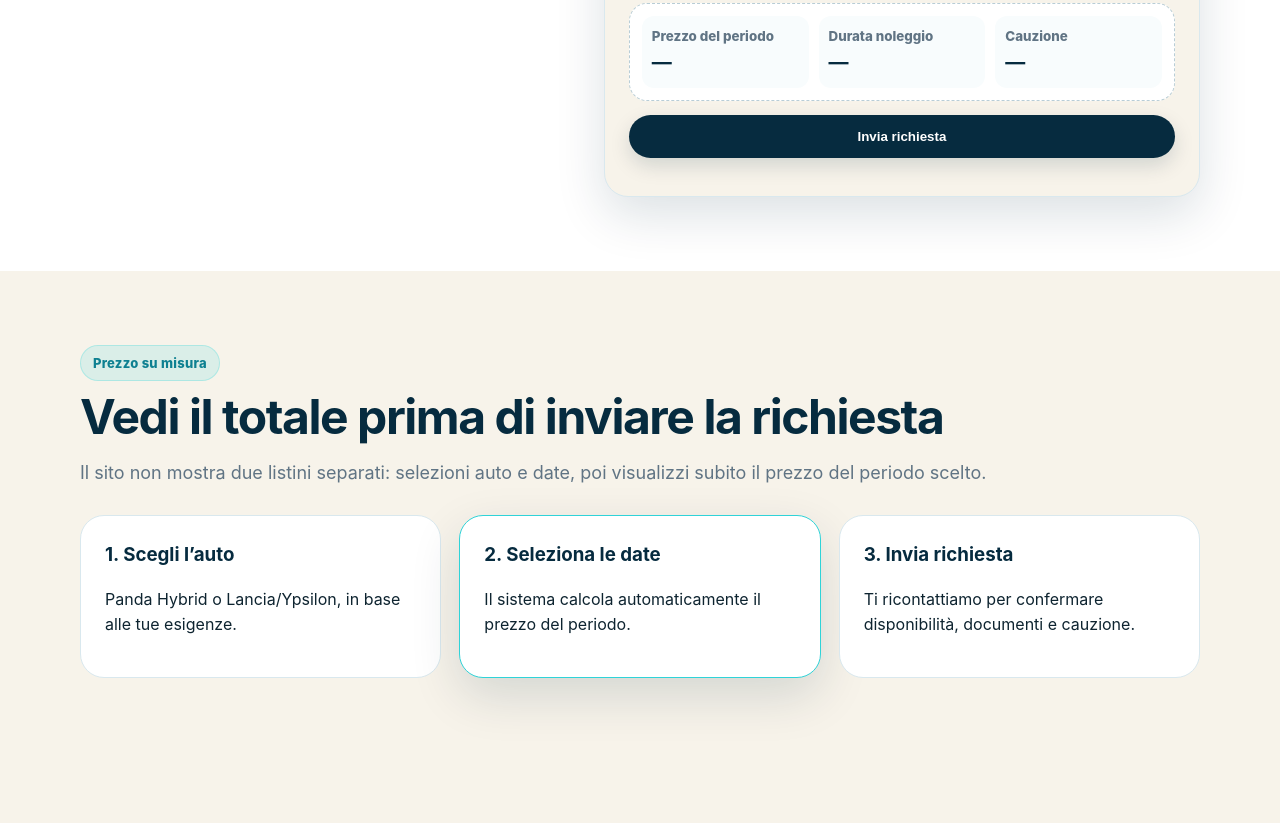
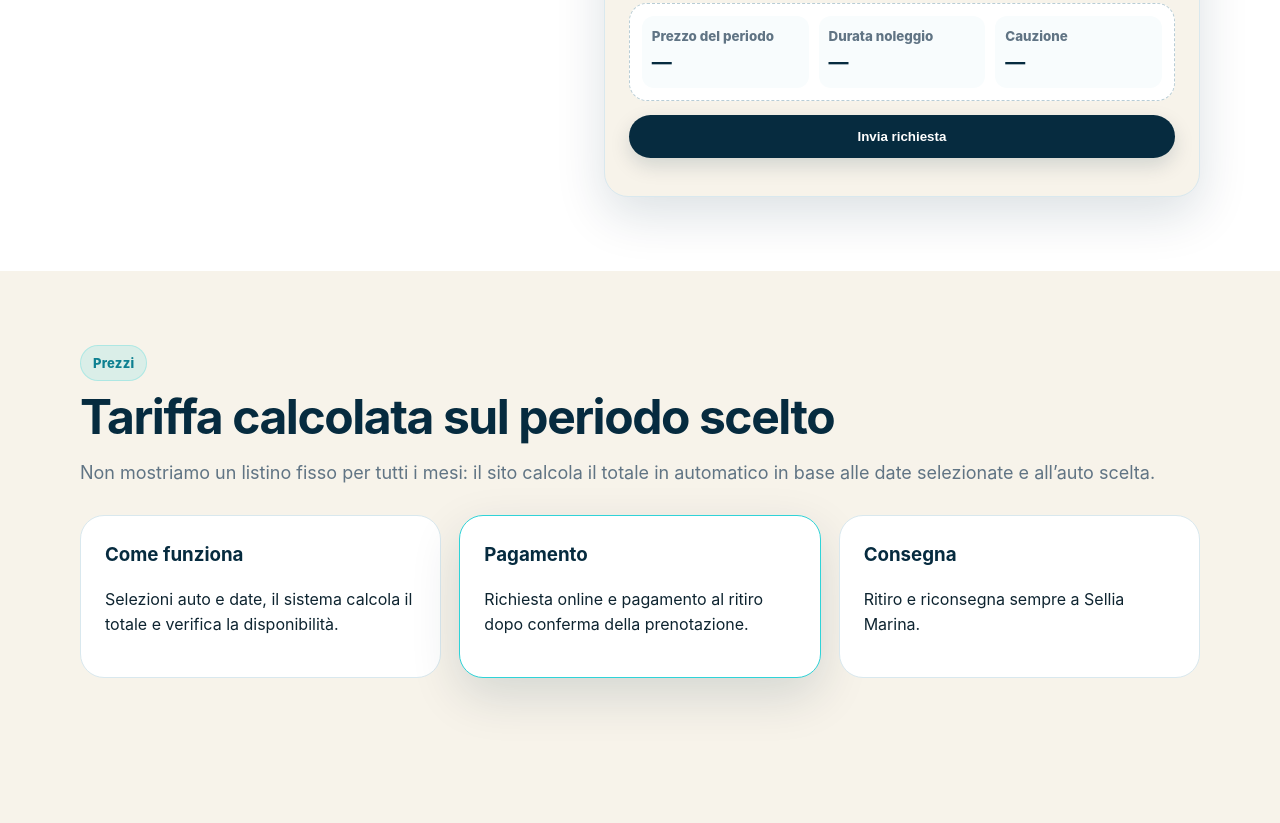
Before and after one commit to kevindesantis/CostaRent, a plain HTML site: page index.html in a window 1280 px wide. Shown: the part 1803-2626 px from the top of the page. Drawn offline with Linux system fonts and the light colour scheme; a script that the page names is missing.

Commit message:
Add files via upload

```diff
--- a/index.html
+++ b/index.html
@@ -4,7 +4,7 @@
   <meta charset="utf-8" />
   <meta name="viewport" content="width=device-width, initial-scale=1" />
   <title>CostaRent | Autonoleggio in Calabria</title>
-  <meta name="description" content="CostaRent: autonoleggio smart in Calabria. Panda Hybrid e Lancia/Ypsilon, prenotazione online, assistenza diretta e prezzi chiari." />
+  <meta name="description" content="CostaRent: autonoleggio smart in Calabria. Gruppo A e Gruppo B, prenotazione online, assistenza diretta e prezzi calcolati in base alle date scelte." />
   <link rel="icon" href="assets/favicon.svg" />
   <link rel="stylesheet" href="styles.css" />
 </head>
@@ -35,7 +35,7 @@
           </div>
           <div class="trust-row">
             <span>✓ Prezzi chiari</span>
-            <span>✓ Auto ibride</span>
+            <span>✓ Gruppo A Hybrid</span>
             <span>✓ Ritiro a Sellia Marina</span>
           </div>
         </div>
@@ -53,7 +53,7 @@
       <div class="section-head">
         <span class="eyebrow">La flotta</span>
         <h2>Auto disponibili</h2>
-        <p>Seleziona l’auto che preferisci: cliccando su “Prenota questa auto” vai direttamente alla richiesta online.</p>
+        <p>Due Fiat Panda o similare di Gruppo A Hybrid e una Lancia Ypsilon o similare di Gruppo B.</p>
       </div>
       <div id="carsGrid" class="cars-grid"></div>
       <div id="carsEmpty" class="empty hidden">Configura Supabase o aggiungi auto dal gestionale.</div>
@@ -66,7 +66,7 @@
           <h2>Controlla disponibilità e invia la richiesta</h2>
           <p>Il sistema controlla le date già occupate. Il ritiro e la riconsegna sono impostati su Sellia Marina, così la richiesta resta semplice e chiara.</p>
           <div class="notice">
-            <strong>Modalità richiesta:</strong> la prenotazione resta “in richiesta” finché non la confermi dal gestionale.
+            <strong>Ritiro e riconsegna:</strong> sempre a Sellia Marina. Il prezzo viene calcolato automaticamente in base al periodo selezionato.
           </div>
         </div>
 
@@ -134,22 +134,22 @@
 
     <section id="prezzi" class="section container">
       <div class="section-head">
-        <span class="eyebrow">Prezzo su misura</span>
-        <h2>Vedi il totale prima di inviare la richiesta</h2>
-        <p>Il sito non mostra due listini separati: selezioni auto e date, poi visualizzi subito il prezzo del periodo scelto.</p>
+        <span class="eyebrow">Prezzi</span>
+        <h2>Tariffa calcolata sul periodo scelto</h2>
+        <p>Non mostriamo un listino fisso per tutti i mesi: il sito calcola il totale in automatico in base alle date selezionate e all’auto scelta.</p>
       </div>
       <div class="price-grid">
         <div class="price-card">
-          <h3>1. Scegli l’auto</h3>
-          <p>Panda Hybrid o Lancia/Ypsilon, in base alle tue esigenze.</p>
+          <h3>Come funziona</h3>
+          <p>Selezioni auto e date, il sistema calcola il totale e verifica la disponibilità.</p>
         </div>
         <div class="price-card highlighted">
-          <h3>2. Seleziona le date</h3>
-          <p>Il sistema calcola automaticamente il prezzo del periodo.</p>
+          <h3>Pagamento</h3>
+          <p>Richiesta online e pagamento al ritiro dopo conferma della prenotazione.</p>
         </div>
         <div class="price-card">
-          <h3>3. Invia richiesta</h3>
-          <p>Ti ricontattiamo per confermare disponibilità, documenti e cauzione.</p>
+          <h3>Consegna</h3>
+          <p>Ritiro e riconsegna sempre a Sellia Marina.</p>
         </div>
       </div>
     </section>
--- a/styles.css
+++ b/styles.css
@@ -35,3 +35,9 @@ img{max-width:100%;display:block}.container{width:min(1120px,92vw);margin:0 auto
 .fixed-location-box span{color:var(--muted);font-size:14px;font-weight:700}
 
 .car-img img{object-fit:contain;padding:10px}
+
+.car-group-label{display:inline-flex;align-self:flex-start;background:#edf4f7;color:var(--navy);border:1px solid var(--border);padding:7px 12px;border-radius:999px;font-weight:800;font-size:14px}
+.car-title-wrap p{margin:8px 0 0;color:var(--muted);font-size:15px}
+.car-card h3{font-size:32px;line-height:1.05;letter-spacing:-.03em}
+.car-img{height:220px;background:linear-gradient(180deg,#f7fbfd 0%,#ffffff 100%);border:1px solid #e7eff3}
+.car-meta span{font-size:14px}
```
